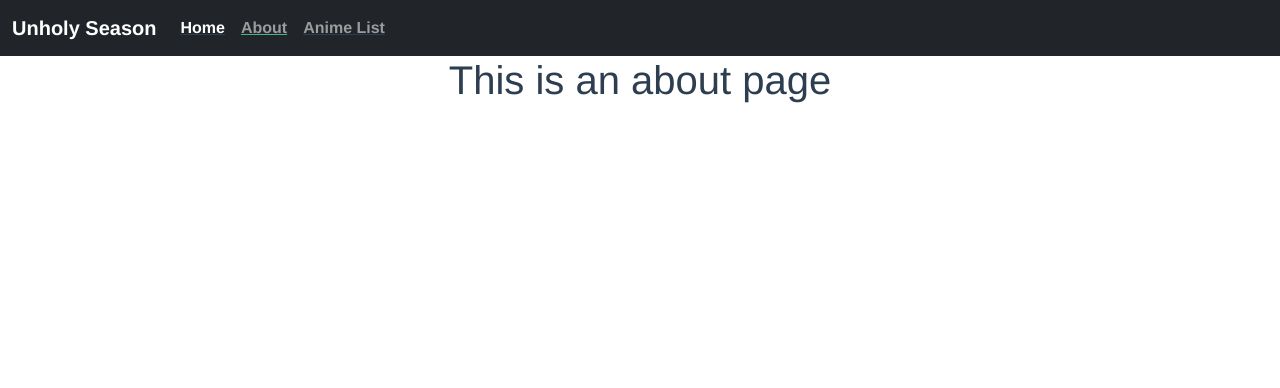
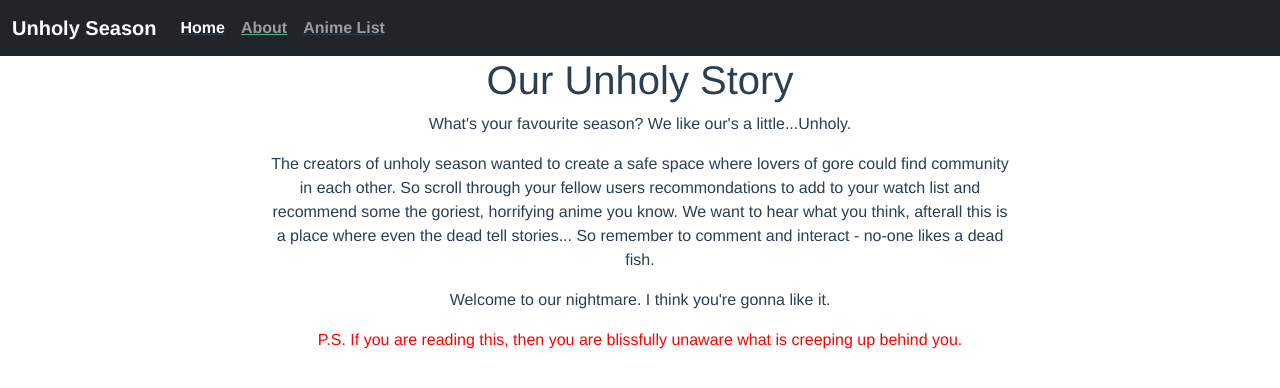
Before and after one commit to A-SCharles/UnholySeason, a Vue app: page /about in a window 1280 px wide. Shown: the top 388 px of the page. Built offline with nearby package versions, Linux system fonts and the light colour scheme.

Commit message:
auto-commit

```diff
--- a/src/views/AboutView.vue
+++ b/src/views/AboutView.vue
@@ -1,5 +1,10 @@
 <template>
-  <div class="about">
-    <h1>This is an about page</h1>
+  <div class="about container" style="padding-right: 200px; padding-left: 200px;">
+    <h1>Our Unholy Story</h1>
+    <p>What's your favourite season? We like our's a little...Unholy. </p>
+    <p>The creators of unholy season wanted to create a safe space where lovers of gore could find community in each other. So scroll through your fellow users recommondations to add to your watch list and recommend some the goriest, horrifying anime you know. We want to hear what you think, afterall this is a place where even the dead tell stories... So remember to comment and interact - no-one likes a dead fish.</p>
+    <p>Welcome to our nightmare. I think you're gonna like it.</p>
+
+    <p style="color:red">P.S. If you are reading this, then you are blissfully unaware what is creeping up behind you.</p>
   </div>
 </template>
```
